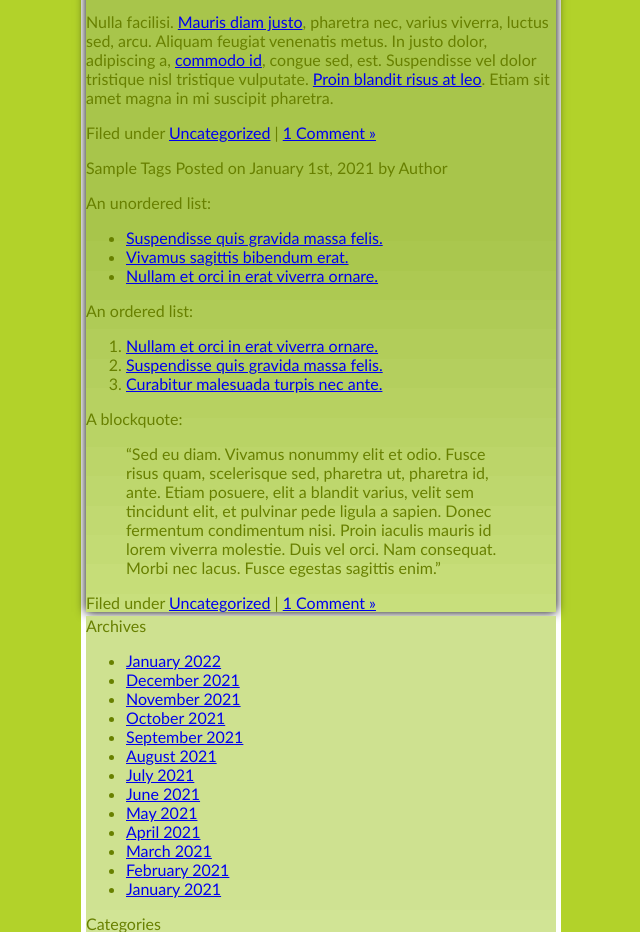
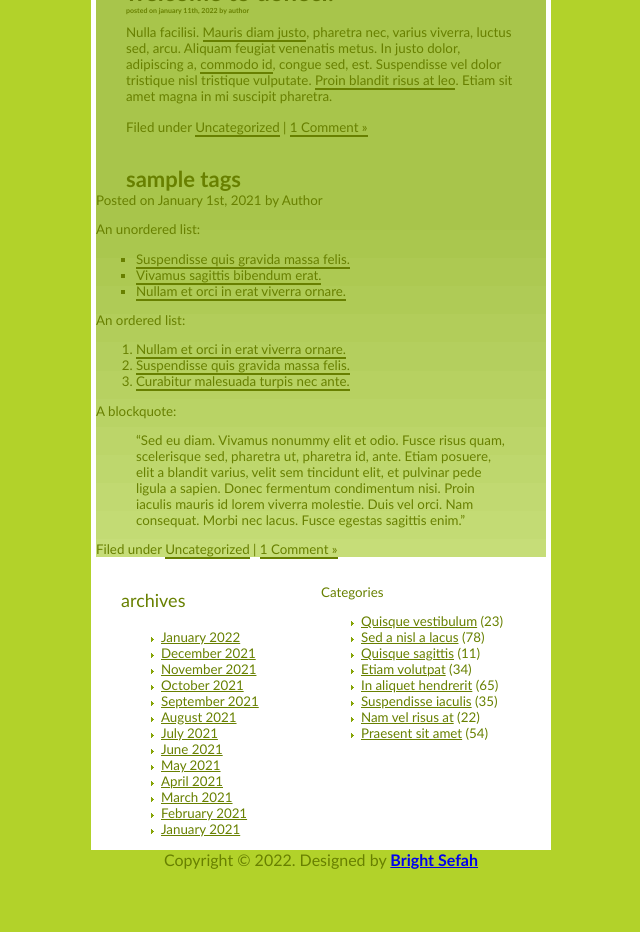
Before and after one commit to Brightside2456/Web_PRogramming_assignment_3, a plain HTML site: page index.html in a window 1280 px wide. Shown: the part 164-1096 px from the top of the page, without its empty margins (319-959 px from the left). After the commit the page ends 1041 px from the top, so only its background shows below. Drawn offline with Linux system fonts and the light colour scheme.

Commit message:
Web Programming Assignment

```diff
--- a/default.css
+++ b/default.css
@@ -38,7 +38,7 @@ body{
     position: absolute;
     top: -11%;
     right: 17%;
-    color: #617703;
+    color: #688000;
     padding: 25px;
 
 }
@@ -48,19 +48,45 @@ body{
     border-bottom-style: dotted;
     color: #688000;
 }
+.first{
+    font-size: x-large;
+    color: #617703;
+}
 
 .wrapper{
-    width: 480px;
+    width: 460px;
     background-color: #ffff;
+    font-size: smaller;
 }
 .inner_wrapper{
-    margin:0px 5px 0px;
+    margin: -30px 5px 0px 5px;
     background-image: url(images/img5.gif);
     background-size: cover;
-    box-shadow:0 0 10px black;
+}
+.inner_wrapper a{
+    border-bottom: 2px solid #688000;
+    text-decoration: none;
+    color: #688000;
 }
 .content3{
-    margin:-12px 5px 6px;
-    background-image: url(images/img6.gif);
-    background-size: cover;
+    margin: 0px 30px;
+    list-style-image: url(images/img4.gif);
 }
+.content3 a{
+    color: #688000;
+}
+.archives{
+    width: 50%;
+    float: left;
+}
+.archives1{
+    font-size: large;
+}
+.cartegories1{
+    font-size: large;
+}
+.categories{
+    float: right;
+    width: 50%;
+    left: -30%;
+}
--- a/index.html
+++ b/index.html
@@ -26,18 +26,18 @@
 
     <div class="wrapper">
         <div class="inner_wrapper">
-            Welcome to Doneci!
-Posted on January 11th, 2022 by Author
+            <p class="first" style="margin-left: 30px; margin-top: 30px; margin-bottom: 25px;"><strong>welcome to doneci!</strong></p>
+<p class="subheading2" style="margin: -25px 0px 10px 30px; font-size: 7px;"><strong>posted on january 11th, 2022 by author</strong></p>
 
-<p>Nulla facilisi. <a href="#">Mauris diam justo</a>, pharetra nec, varius viverra, luctus sed, arcu. Aliquam feugiat venenatis metus. In justo dolor, adipiscing a, <a href="#">commodo id</a>, congue sed, est. Suspendisse vel dolor tristique nisl tristique vulputate. <a href="#">Proin blandit risus at leo</a>. Etiam sit amet magna in mi suscipit pharetra.</p>
+<p style="margin: 0px 30px 0px 30px;">Nulla facilisi. <a href="#">Mauris diam justo</a>, pharetra nec, varius viverra, luctus sed, arcu. Aliquam feugiat venenatis metus. In justo dolor, adipiscing a, <a href="#">commodo id</a>, congue sed, est. Suspendisse vel dolor tristique nisl tristique vulputate. <a href="#">Proin blandit risus at leo</a>. Etiam sit amet magna in mi suscipit pharetra.</p>
 
-<p>Filed under <a href="#" class="category">Uncategorized</a> | <a href="#" class="comment">1 Comment &raquo;</a></p>
+<p style="margin: 15px 30px 30px 30px;">Filed under <a href="#" class="category">Uncategorized</a> | <a href="#" class="comment">1 Comment &raquo;</a></p>
 
-Sample Tags
+<p style="margin: 0px 30px 0px 30px; font-size: 22px;"><strong>sample tags</strong></p>
 Posted on January 1st, 2021 by Author
 
 <p>An unordered list:</p>
-<ul>
+<ul style="list-style:square;">
   <li><a href="#">Suspendisse quis gravida massa felis.</a></li>
   <li><a href="#">Vivamus sagittis bibendum erat.</a></li>
   <li><a href="#">Nullam et orci in erat viverra ornare.</a></li>
@@ -59,7 +59,8 @@ Posted on January 1st, 2021 by Author
         </div>
 
         <div class="content3">
-            Archives
+          <div class="archives">
+            <p class="archives1">archives</p>
             <ul>
               <li><a href="#">January 2022</a></li>
               <li><a href="#">December 2021</a></li>
@@ -75,8 +76,10 @@ Posted on January 1st, 2021 by Author
               <li><a href="#">February 2021</a></li>
               <li><a href="#">January 2021</a></li>
             </ul>
+          </div>
 
-Categories
+<div class="categories">
+  <p class="categories1">Categories</p>
 <ul>
   <li><a href="#">Quisque vestibulum</a> (23)</li>
   <li><a href="#">Sed a nisl a lacus</a> (78)</li>
@@ -87,13 +90,14 @@ Categories
   <li><a href="#">Nam vel risus at</a> (22)</li>
   <li><a href="#">Praesent sit amet</a> (54)</li>
 </ul>
+</div>
 
         </div>
     </div>
 
 
 
-<p>Copyright &copy; 2022. Designed by <a href="#"><strong>[YOUR NAME HERE]</strong></a></p>
+<footer>Copyright &copy; 2022. Designed by <a href="#"><strong>Bright Sefah</strong></a></footer>
 
 
 </body>
```
Lines whose indentation alone changed are shown as unchanged.
